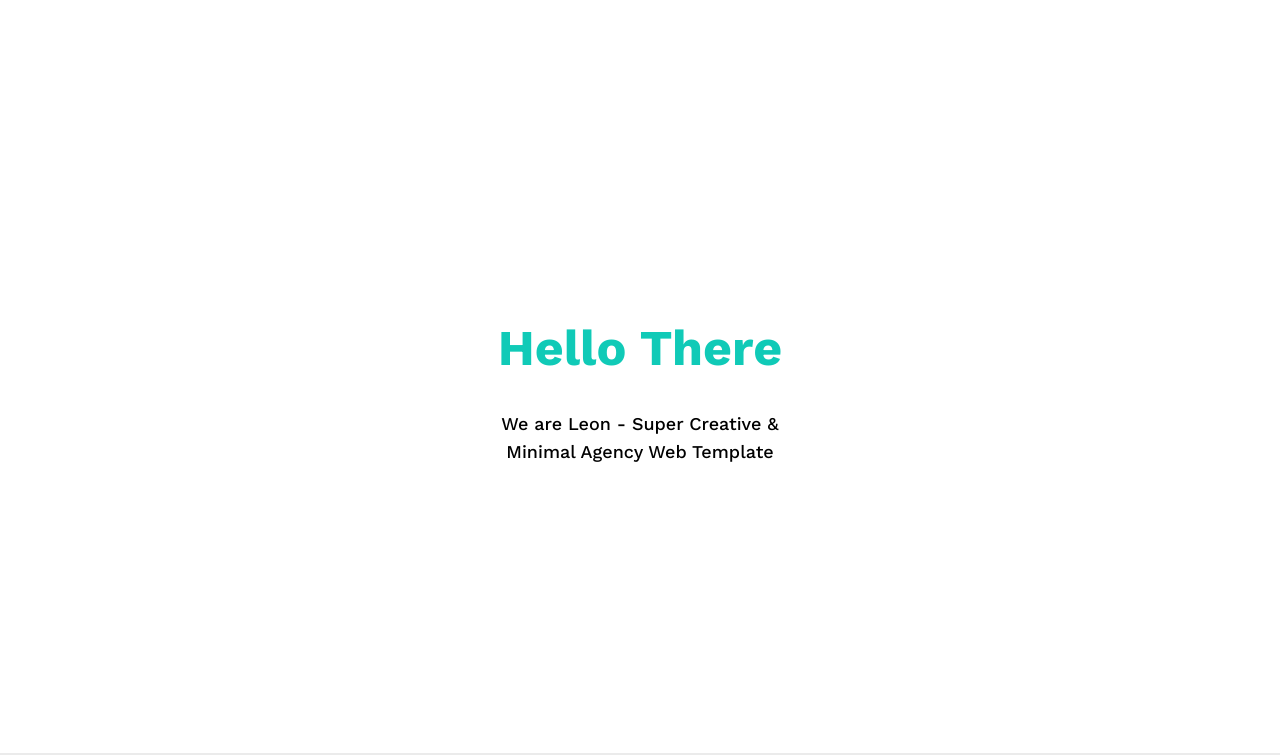
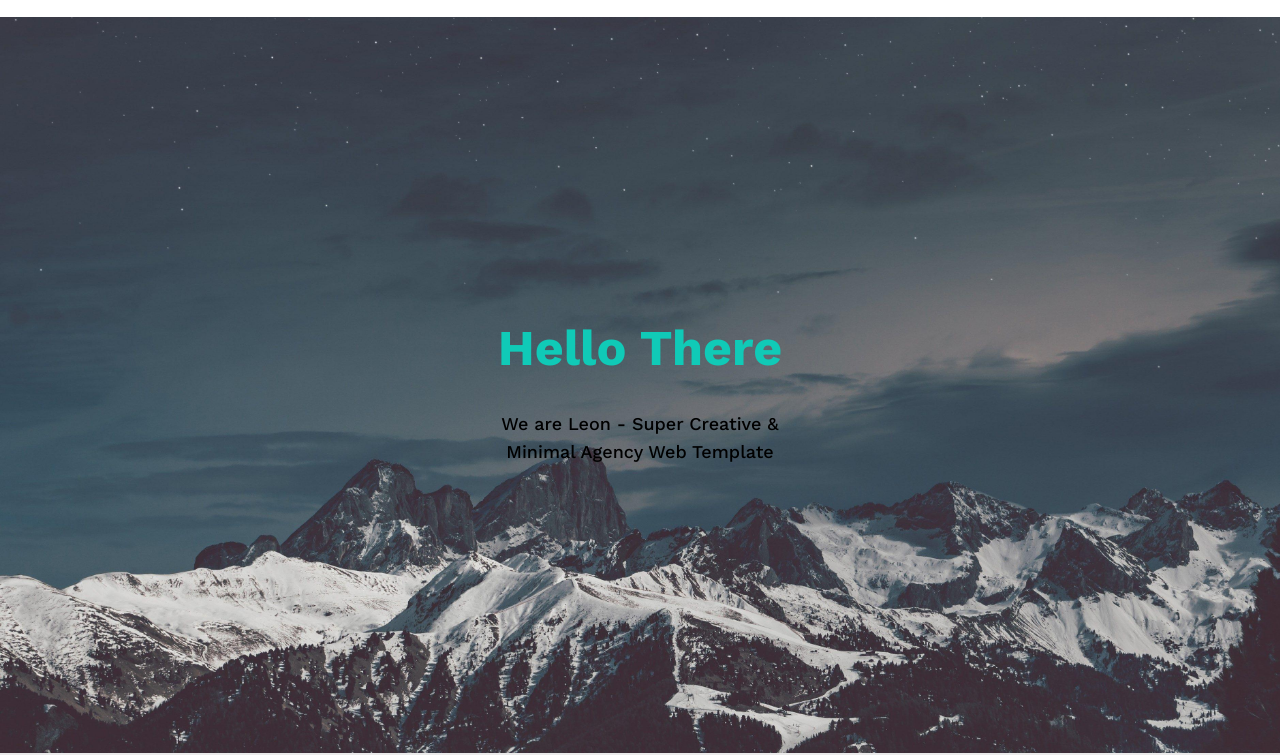
Before and after one commit to mostafaelmowafy/HTML_And_CSS_Template_One, a plain HTML site: page index.html in a window 1280 px wide. Shown: the part 47-802 px from the top of the page. Drawn offline with nearby package versions, Linux system fonts and the light colour scheme; a web font is replaced by a local one.

Commit message:
change url() for landing's background

```diff
--- a/css/style.css
+++ b/css/style.css
@@ -149,7 +149,7 @@ body {
 
 /* Start Landing Section */
 .landing{
-    background-image: url(images/moun.jpg);
+    background-image: url(../images/moun.jpg);
     background-size: cover;
     height: calc(100vh - 64px );
     position: relative;
```
